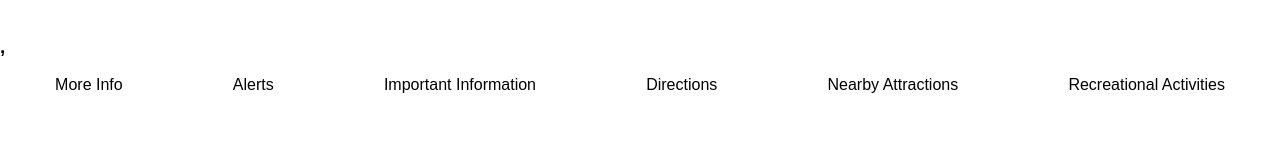
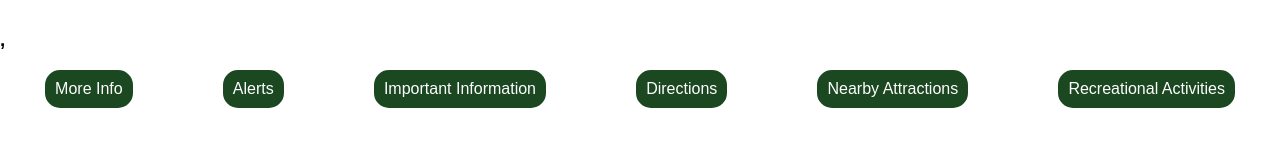
Before and after one commit to whuizenga/Happy-Camper, a React (Create React App) app in the folder client/: page /campground/1/1 in a window 1280 px wide. Shown: the part 211-371 px from the top of the page. Built offline with nearby package versions, Linux system fonts and the light colour scheme; no server answers.

Commit message:
Added cooler functionality to display info

```diff
--- a/client/src/Components/CampgroundPage/CampgroundDescription.jsx
+++ b/client/src/Components/CampgroundPage/CampgroundDescription.jsx
@@ -9,7 +9,25 @@ const OptionsDiv = styled.div`
 
 const FalseButton = styled.div`
     background-color: #1B4721;
-
+    border: 2px solid #1B4721;
+    color: white;
+    border-radius: 15px;
+    padding: 8px;
+    :hover {
+        border: 2px solid #CCB80C;
+        color: #CCB80C;
+    }
+`
+const TrueButton = styled.div`
+    background-color: #CCB80C;
+    border: 2px solid #CCB80C;
+    color: #1B4721;
+    border-radius: 15px;
+    padding: 8px;
+    :hover {
+        border: 2px solid black;
+        color: black;
+    }
 `
 class CampgroundDescription extends Component {
     constructor() {
@@ -81,12 +99,12 @@ class CampgroundDescription extends Component {
                 <p>{this.state.nearby ? this.props.campgroundInfo.nearby_attractions : null}</p>
                 <p>{this.state.recreation ? this.props.campgroundInfo.recreation_information : null}</p>
                 <OptionsDiv>
-                    <div onClick={this._moreInformation}>More Info</div>
-                    <div onClick={this._showAlerts}>Alerts</div>
-                    <div onClick={this._showImportantInfo}>Important Information</div>
-                    <div onClick={this._showDirections}>Directions</div>
-                    <div onClick={this._showNearbyInfo}>Nearby Attractions</div>
-                    <div onClicl={this._showRecreation}>Recreational Activities</div>
+                    {this.state.description ? <TrueButton onClick={this._moreInformation}>More Info</TrueButton> : <FalseButton onClick={this._moreInformation}>More Info</FalseButton> }
+                    {this.state.alert ?<TrueButton onClick={this._showAlerts}>Alerts</TrueButton> : <FalseButton onClick={this._showAlerts}>Alerts</FalseButton> }
+                    {this.state.important ? <TrueButton onClick={this._showImportantInfo}>Important Information</TrueButton> : <FalseButton onClick={this._showImportantInfo}>Important Information</FalseButton> }
+                    {this.state.directions ? <TrueButton onClick={this._showDirections}>Directions</TrueButton> : <FalseButton onClick={this._showDirections}>Directions</FalseButton> }
+                    {this.state.nearby ? <TrueButton onClick={this._showNearbyInfo}>Nearby Attractions</TrueButton> : <FalseButton onClick={this._showNearbyInfo}>Nearby Attractions</FalseButton> }
+                    {this.state. recreation ? <TrueButton onClick={this._showRecreation}>Recreational Activities</TrueButton> : <FalseButton onClick={this._showRecreation}>Recreational Activities</FalseButton> }
                 </OptionsDiv>
             </div>
         );
```
